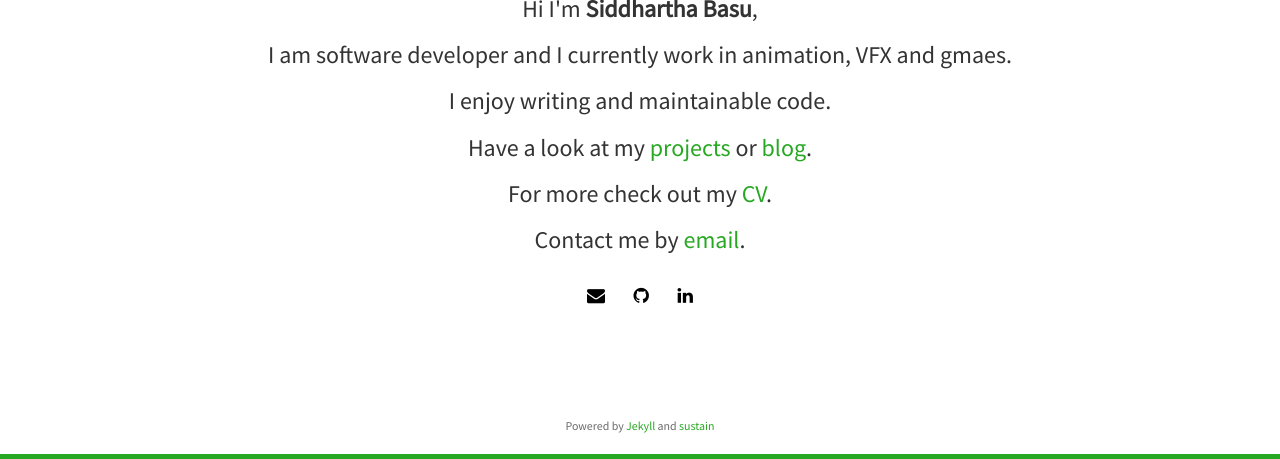
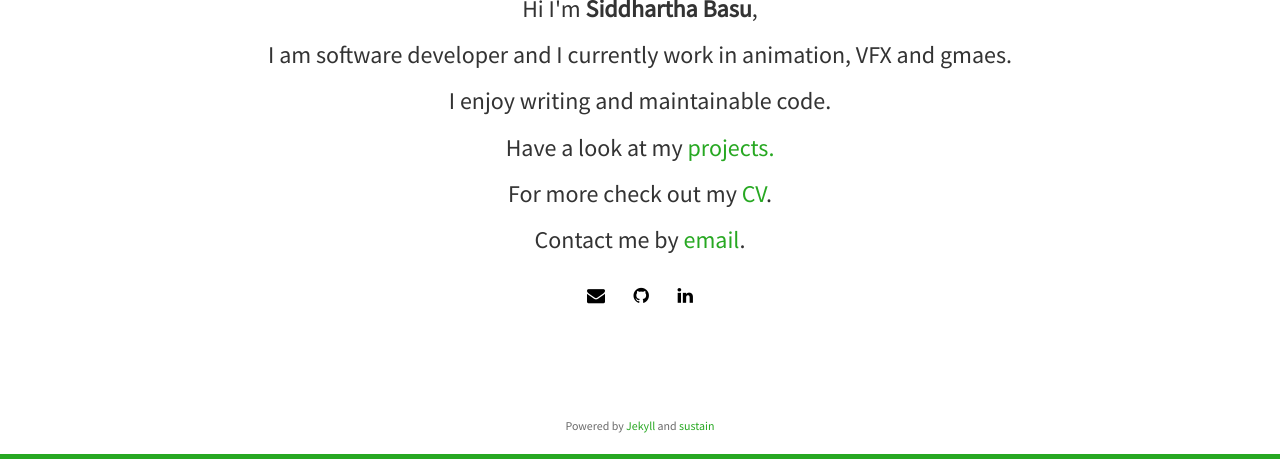
Before and after one commit to s-dotb/s-dotb.github.io, a Jekyll site: the page built from index.html, in a window 1280 px wide, cut to the strip 441-900 px from the top of the page. Built offline with Jekyll 4.4.1, drawn with Linux system fonts in a browser that asks for light colours; nearby versions of some CDN libraries; the list of posts is cut into pages by our own code.

Commit message:
Update index.html

```diff
--- a/index.html
+++ b/index.html
@@ -10,8 +10,7 @@ layout: home
 		<h3>Hi I'm <strong>{{ site.author }}</strong>,</h3>
 		<h3>I am software developer and I currently work in animation, VFX and gmaes.</h3>
 		<h3>I enjoy writing and maintainable code.</h3>
-		<h3>Have a look at my <a href="{{ site.baseurl }}projects.html">projects</a> or <a
-				href="https://jurajtomori.wordpress.com/">blog</a>.</h3>
+		<h3>Have a look at my <a href="{{ site.baseurl }}projects.html">projects.</a></h3>
 		<h3>For more check out my <a href="https://linkedin.com/in/{{ site.linkedin }}">CV</a>.</h3>
 		<h3>Contact me by <a href="mailto:{{ site.email }}">email</a>.</h3>
 		{% include social.html %}
```
